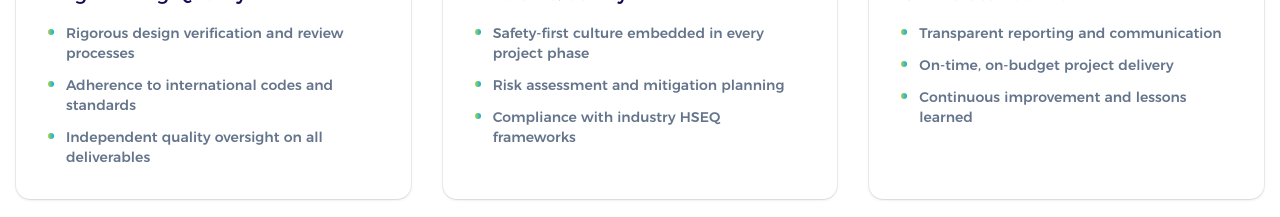
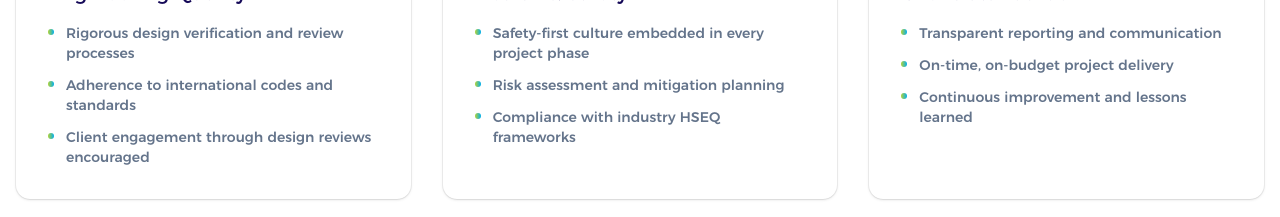
Before and after one commit to theishanbh/future-offshore, a Next.js app: page /about in a window 1280 px wide. Shown: the part 5100-5317 px from the top of the page. Built offline with nearby package versions, Linux system fonts and the light colour scheme.

Commit message:
update Engineering Quality bullet: replace independent oversight with client design review engagement

```diff
--- a/src/app/about/page.tsx
+++ b/src/app/about/page.tsx
@@ -416,7 +416,7 @@ export default function AboutPage() {
                   items: [
                     "Rigorous design verification and review processes",
                     "Adherence to international codes and standards",
-                    "Independent quality oversight on all deliverables",
+                    "Client engagement through design reviews encouraged",
                   ],
                 },
                 {
```
